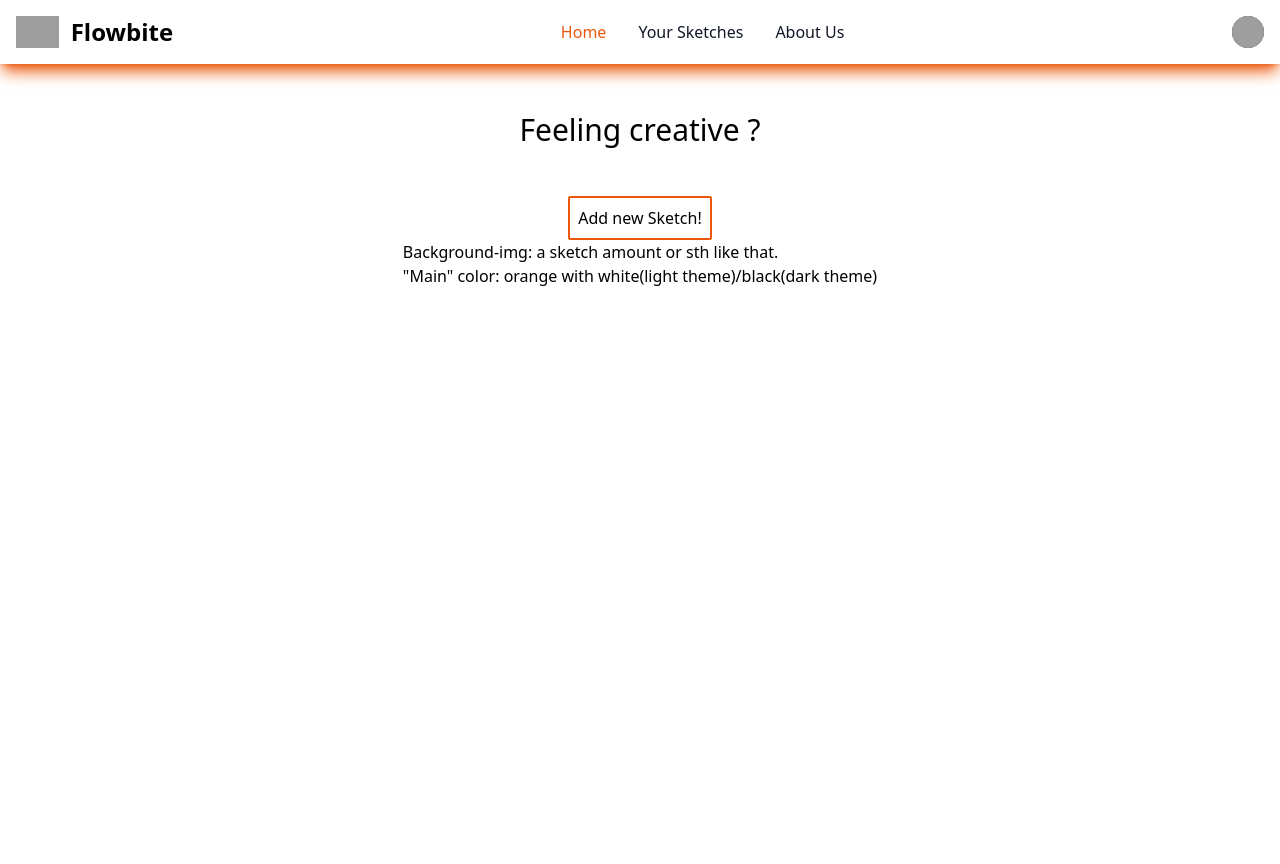
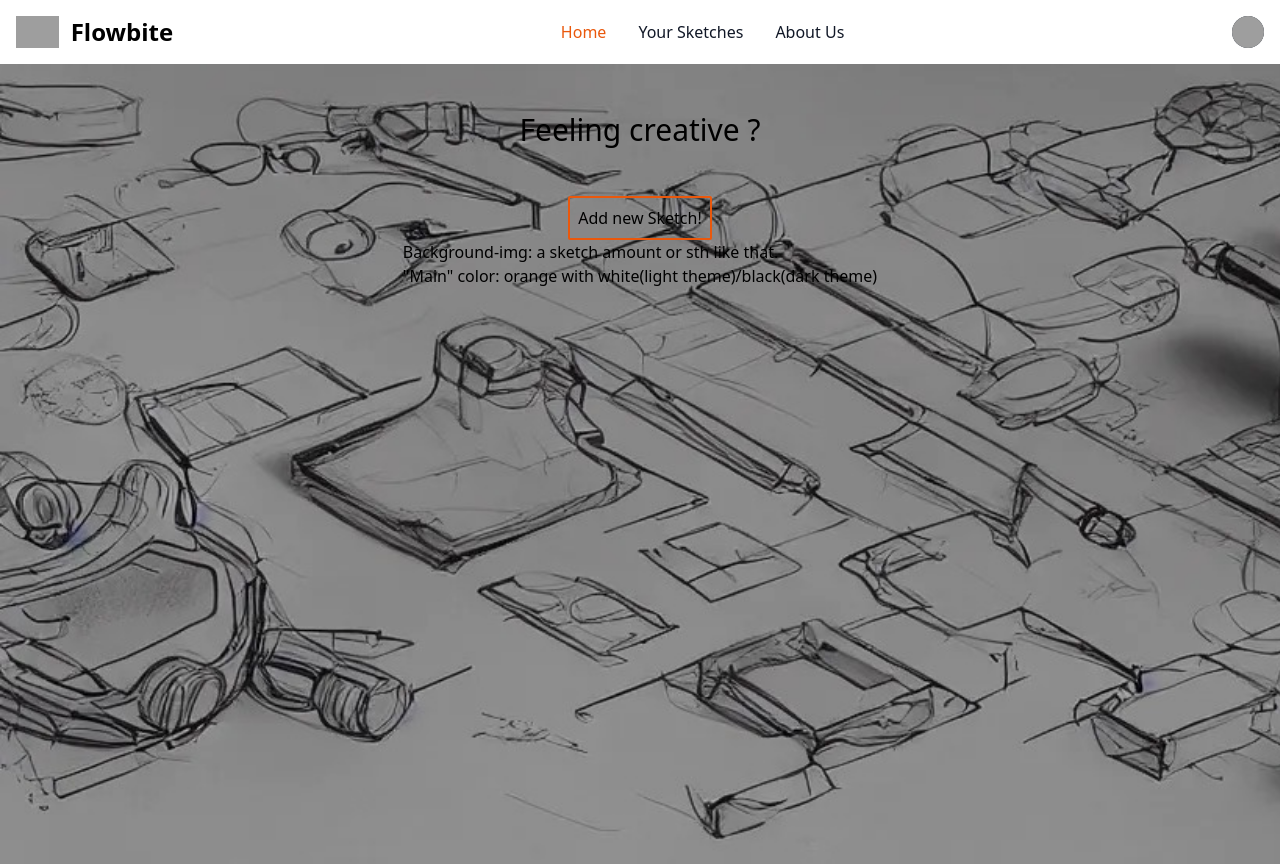
Before and after one commit to BernardoZanette/SketchUp, an Angular app in the folder FrontApp/: page / in a window 1280 px wide. Before the commit the page ends 800 px from the top, so only its background shows below. Built offline with nearby package versions, Linux system fonts and the light colour scheme; grey boxes are pictures that could not be loaded.

Commit message:
adding background image in home page

```diff
--- a/FrontApp/src/app/components/home-page/home-page.component.html
+++ b/FrontApp/src/app/components/home-page/home-page.component.html
@@ -1,6 +1,6 @@
-<div class="home-background flex flex-col items-center mt-12">
+<div class="home-background flex flex-col items-center h-screen bg-cover bg-no-repeat" [ngStyle]="{ backgroundImage: 'url(' + image + ')' }">
 
-    <h1 class="self-center text-3xl">Feeling creative ?</h1>
+    <h1 class="self-center text-3xl mt-12">Feeling creative ?</h1>
     <span class="inline border-solid border-2 border-orange-600 p-2 rounded-sm mt-12">
         <button>Add new Sketch!</button>
     </span>
--- a/FrontApp/src/app/components/home-page/home-page.component.ts
+++ b/FrontApp/src/app/components/home-page/home-page.component.ts
@@ -1,12 +1,15 @@
+import { CommonModule } from '@angular/common';
 import { Component } from '@angular/core';
 
 @Component({
   selector: 'app-home-page',
   standalone: true,
-  imports: [],
+  imports: [
+    CommonModule
+  ],
   templateUrl: './home-page.component.html',
   styleUrl: './home-page.component.css'
 })
 export class HomePageComponent {
-
+  image = "assets/home-page/home-back-ground.jpg"
 }
```
Also changed, not shown: FrontApp/src/assets/home-page/home-back-ground.jpg (added).
